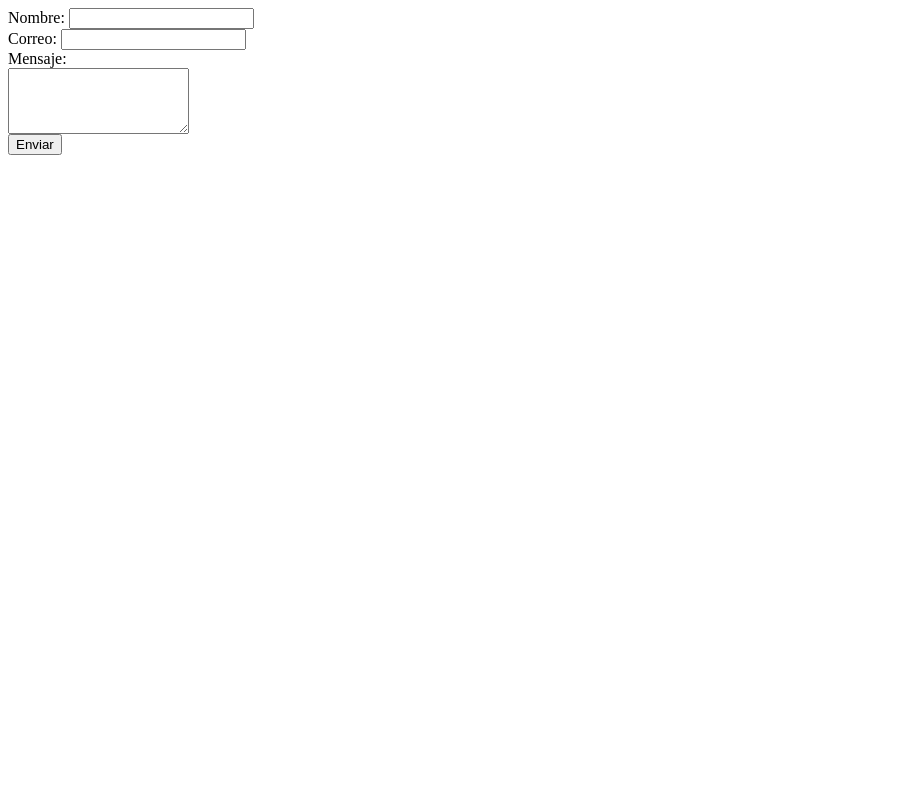
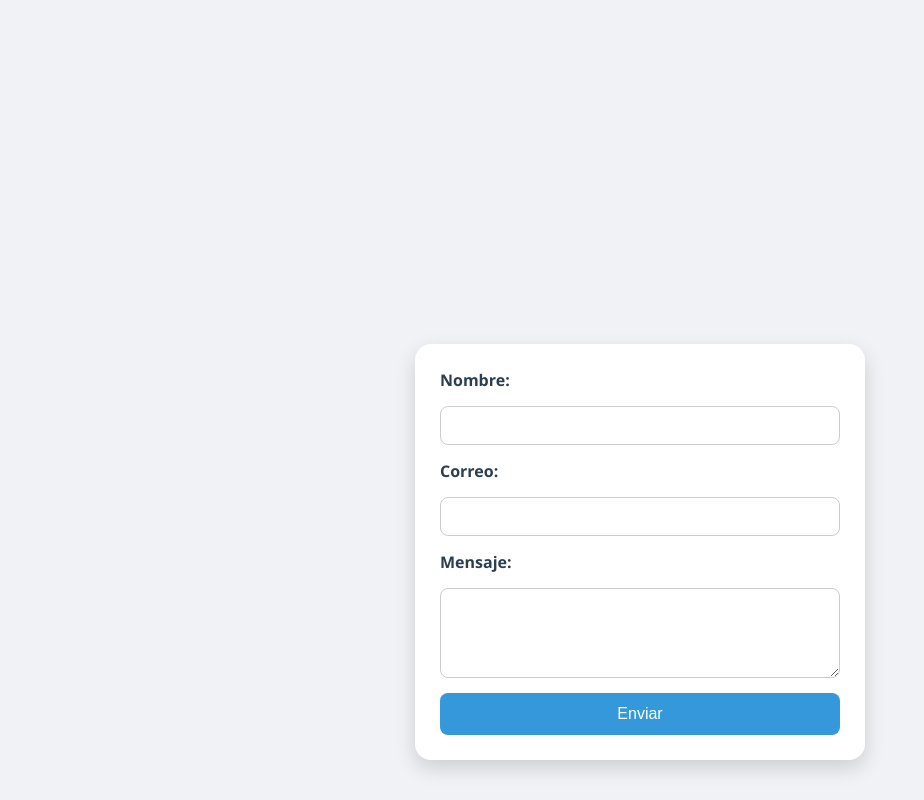
Before and after one commit to Chappie7w7/Eventos_Chiapas, a plain HTML site: page contacto.html in a window 1280 px wide. Shown: the whole page, without its empty margins (0-924 px from the left). Drawn offline with Linux system fonts and the light colour scheme.

Commit message:
estilo en foote mas formulario

```diff
--- a/contacto.html
+++ b/contacto.html
@@ -1,12 +1,86 @@
-<form action="procesar_contacto.php" method="POST">
-  <label for="nombre">Nombre:</label>
-  <input type="text" id="nombre" name="nombre" required><br>
+<!DOCTYPE html>
+<html lang="es">
+<head>
+    <meta charset="UTF-8">
+    <meta name="viewport" content="width=device-width, initial-scale=1.0">
+    <title>Contacto</title>
+    <style>
+        body {
+            background-color: #f0f2f5;
+            font-family: 'Segoe UI', Tahoma, Geneva, Verdana, sans-serif;
+            margin: 0;
+            padding: 0;
+            height: 100vh;
+            display: flex;
+            justify-content: center;
+            align-items: flex-end; /* Muestra el formulario abajo */
+        }
 
-  <label for="correo">Correo:</label>
-  <input type="email" id="correo" name="correo" required><br>
+        form {
+            background-color: #ffffff;
+            padding: 25px;
+            margin-bottom: 40px;
+            width: 90%;
+            max-width: 400px;
+            border-radius: 16px;
+            box-shadow: 0 8px 20px rgba(0, 0, 0, 0.15);
+            display: flex;
+            flex-direction: column;
+            gap: 15px;
+        }
 
-  <label for="mensaje">Mensaje:</label><br>
-  <textarea id="mensaje" name="mensaje" rows="4" required></textarea><br>
+        label {
+            font-weight: 600;
+            color: #2c3e50;
+        }
 
-  <button type="submit">Enviar</button>
-</form>
+        input[type="text"],
+        input[type="email"],
+        textarea {
+            width: 100%;
+            padding: 10px 12px;
+            border: 1px solid #ccc;
+            border-radius: 8px;
+            font-size: 15px;
+            box-sizing: border-box;
+        }
+
+        input:focus,
+        textarea:focus {
+            border-color: #3498db;
+            outline: none;
+        }
+
+        button {
+            padding: 12px;
+            background-color: #3498db;
+            color: white;
+            font-size: 16px;
+            border: none;
+            border-radius: 8px;
+            cursor: pointer;
+            transition: background-color 0.3s ease;
+        }
+
+        button:hover {
+            background-color: #2980b9;
+        }
+    </style>
+</head>
+<body>
+
+    <form action="procesar_contacto.php" method="POST">
+        <label for="nombre">Nombre:</label>
+        <input type="text" id="nombre" name="nombre" required>
+
+        <label for="correo">Correo:</label>
+        <input type="email" id="correo" name="correo" required>
+
+        <label for="mensaje">Mensaje:</label>
+        <textarea id="mensaje" name="mensaje" rows="4" required></textarea>
+
+        <button type="submit">Enviar</button>
+    </form>
+
+</body>
+</html>
--- a/css/style.css
+++ b/css/style.css
@@ -26,7 +26,6 @@ footer {
     bottom: 0;
     width: 100%;
 }
-
 /* Estilo para el footer */
 footer {
     background-color: #2c3e50;
```
Also changed, not shown: index.html (+5 -2 lines).
